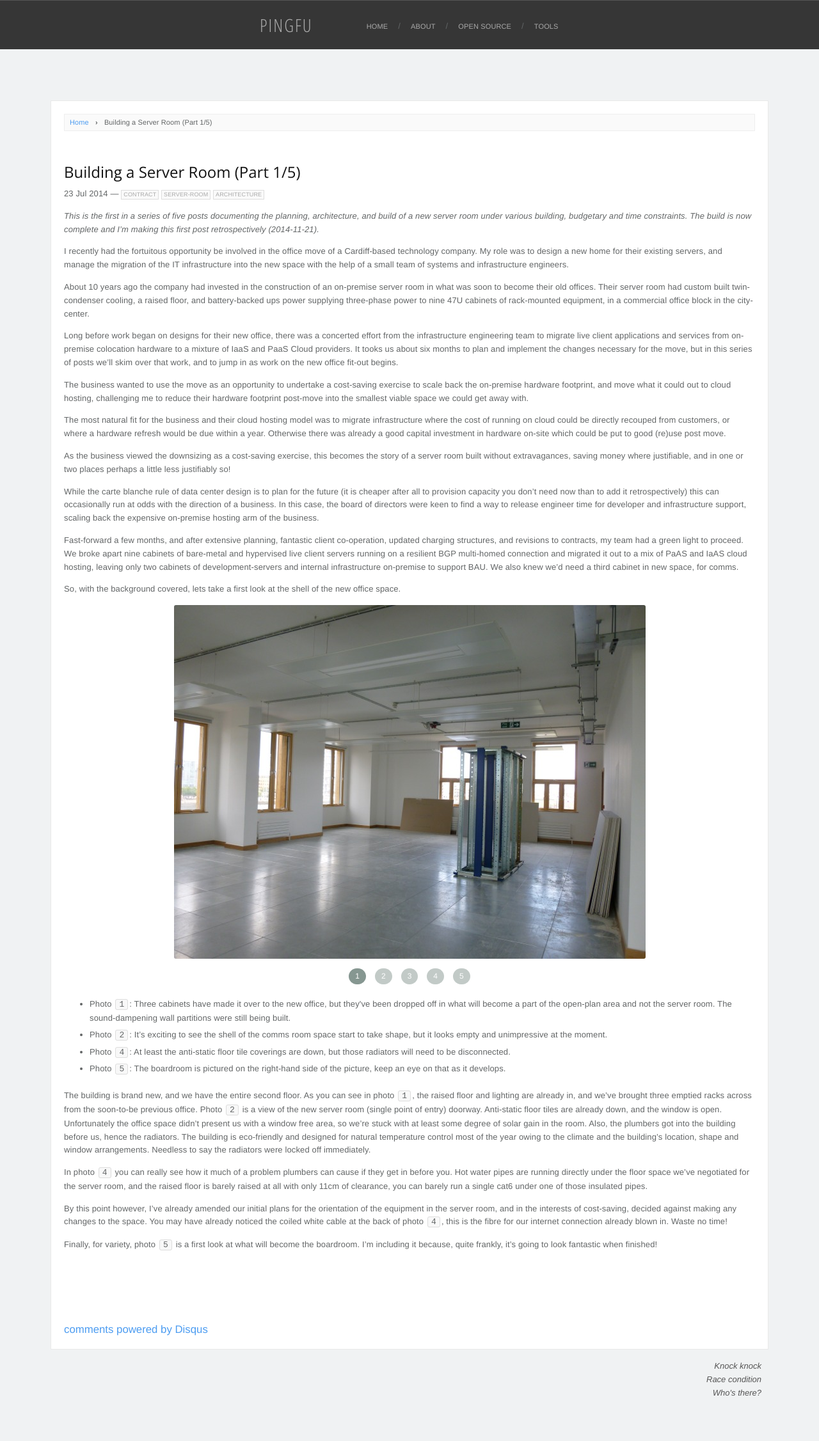
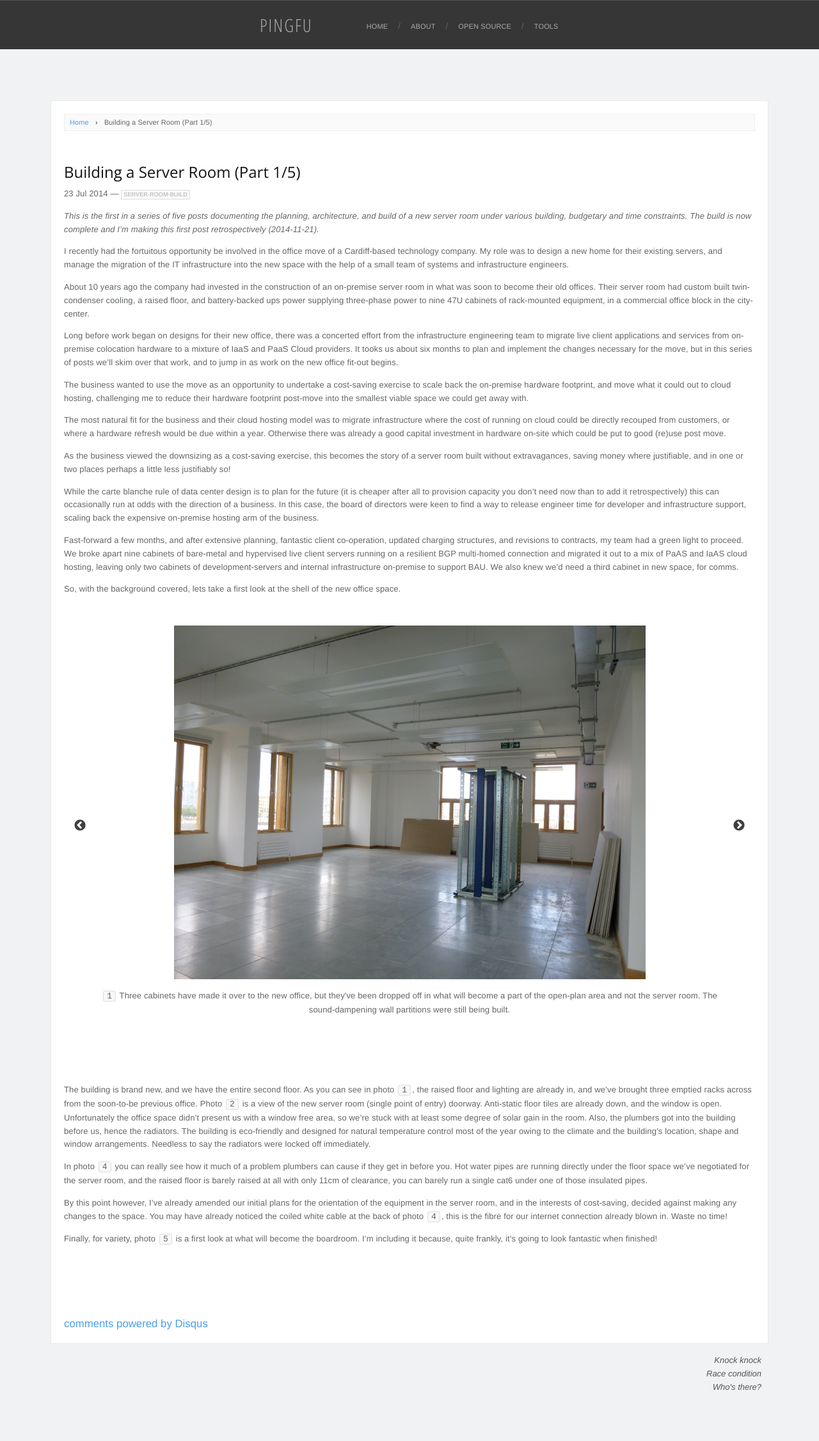
Before and after one commit to pingfu/pingfu.github.io, a Jekyll site: the page built from _posts/2014-07-23-building-a-server-room-part-1.markdown, in a window 1280 px wide. Shown: the whole page at 64% size. Built offline with Jekyll 4.4.1, drawn with Linux system fonts in a browser that asks for light colours; nearby versions of some CDN libraries; Markdown is read by kramdown in place of the engine named in the settings; comment, search, counter and statistics services are not loaded.

Commit message:
switched to slick js for image galleries

```diff
--- a/_layouts/master.html
+++ b/_layouts/master.html
@@ -22,13 +22,9 @@
   <link rel="stylesheet" type="text/css" href="/css/syntax.css">
   <link rel="stylesheet" type="text/css" href="/css/api.css">
 
-  <!-- Owl carousel jquery plugin assets -->
-  <link rel="stylesheet" href="/js/owl-carousel/owl.carousel.css">
-  <link rel="stylesheet" href="/js/owl-carousel/owl.theme.css">
-  <link rel="stylesheet" href="/js/owl-carousel/owl.transitions.css">
-
-  <script type="text/javascript" src="//code.jquery.com/jquery-1.10.2.min.js"></script>
-  <script type="text/javascript" src="//code.jquery.com/ui/1.10.4/jquery-ui.js"></script>
+  <!-- http://kenwheeler.github.io/slick/ -->
+  <link rel="stylesheet" type="text/css" href="/js/slick/slick.css"/>
+  <link rel="stylesheet" type="text/css" href="/js/slick/slick-theme.css"/>
 
   <!--[if lt IE 9]> <script src="http://html5shiv.googlecode.com/svn/trunk/html5.js"></script><![endif]-->
 
--- a/_posts/2014-07-23-building-a-server-room-part-1.markdown
+++ b/_posts/2014-07-23-building-a-server-room-part-1.markdown
@@ -2,8 +2,8 @@
 layout: post
 title: "Building a Server Room (Part 1/5)"
 date: 2014-07-23
-categories: Contract Server-Room Architecture
-tags: server-room
+categories: server-room-build
+tags:
 ---
 
 *This is the first in a series of five posts documenting the planning, architecture, and build of a new server room under various building, budgetary and time constraints. The build is now complete and I’m making this first post retrospectively (2014-11-21).*
@@ -28,20 +28,28 @@ Fast-forward a few months, and after extensive planning, fantastic client co-ope
 
 So, with the background covered, lets take a first look at the shell of the new office space.
 
-<div class="owl-carousel">
-	<div><img class="lazyOwl" data-src="/uploads/fitout/2014-07-23/1.jpg"></div>
-	<div><img class="lazyOwl" data-src="/uploads/fitout/2014-07-23/2.jpg"></div>
-	<div><img class="lazyOwl" data-src="/uploads/fitout/2014-07-23/3.jpg"></div>
-	<div><img class="lazyOwl" data-src="/uploads/fitout/2014-07-23/4.jpg"></div>
-	<div><img class="lazyOwl" data-src="/uploads/fitout/2014-07-23/5.jpg"></div>
+<div class="slick-carousel">
+	<div>
+		<img src="/uploads/fitout/2014-07-23/1.jpg">
+		<p><code>1</code> Three cabinets have made it over to the new office, but they've been dropped off in what will become a part of the open-plan area and not the server room. The sound-dampening wall partitions were still being built.</p>
+	</div>
+	<div>
+		<img src="/uploads/fitout/2014-07-23/2.jpg">
+		<p><code>2</code> It’s exciting to see the shell of the comms room space start to take shape, but it looks empty and unimpressive at the moment.</p>
+	</div>
+	<div>
+		<img src="/uploads/fitout/2014-07-23/3.jpg">
+		<p><code>3</code> xxx</p>
+	</div>
+	<div>
+		<img src="/uploads/fitout/2014-07-23/4.jpg">
+		<p><code>4</code> At least the anti-static floor tile coverings are down, but those radiators will need to be disconnected.</p>
+	</div>
+	<div>
+		<img src="/uploads/fitout/2014-07-23/5.jpg">
+		<p><code>5</code> The boardroom is pictured on the right-hand side of the picture, keep an eye on that as it develops.</p>
+	</div>
 </div>
-
-<ul>
-	<li>Photo <code>1</code>: Three cabinets have made it over to the new office, but they've been dropped off in what will become a part of the open-plan area and not the server room. The sound-dampening wall partitions were still being built.</li>
-	<li>Photo <code>2</code>: It’s exciting to see the shell of the comms room space start to take shape, but it looks empty and unimpressive at the moment.</li>
-	<li>Photo <code>4</code>: At least the anti-static floor tile coverings are down, but those radiators will need to be disconnected.</li>
-	<li>Photo <code>5</code>: The boardroom is pictured on the right-hand side of the picture, keep an eye on that as it develops.</li>
-</ul>
 
 The building is brand new, and we have the entire second floor. As you can see in photo `1`, the raised floor and lighting are already in, and we've brought three emptied racks across from the soon-to-be previous office. Photo `2` is a view of the new server room (single point of entry) doorway. Anti-static floor tiles are already down, and the window is open. Unfortunately the office space didn't present us with a window free area, so we're stuck with at least some degree of solar gain in the room. Also, the plumbers got into the building before us, hence the radiators. The building is eco-friendly and designed for natural temperature control most of the year owing to the climate and the building's location, shape and window arrangements. Needless to say the radiators were locked off immediately.
 
--- a/css/main.css
+++ b/css/main.css
@@ -351,21 +351,18 @@ blockquote {
 	white-space: wrap;
 }
 
-.owl-carousel {
-	margin-bottom: 16px;
+.slick-slide p {
+	margin-top: 16px !important;
 }
 
-.owl-carousel .owl-item div{
-
+.slick-carousel div {
+	text-align: center;
 }
 
-.owl-carousel .owl-item img{
+.slick-carousel img {
 	margin: 0 auto;
-	display: block;
-	height: auto;
-	-webkit-border-radius: 3px;
-	-moz-border-radius: 3px;
-	border-radius: 3px;
+	max-width: 100%;
+	max-height: 100%;
 }
 
 
```
Also changed, not shown: other parts of _layouts/master.html (+24 -13 lines).
